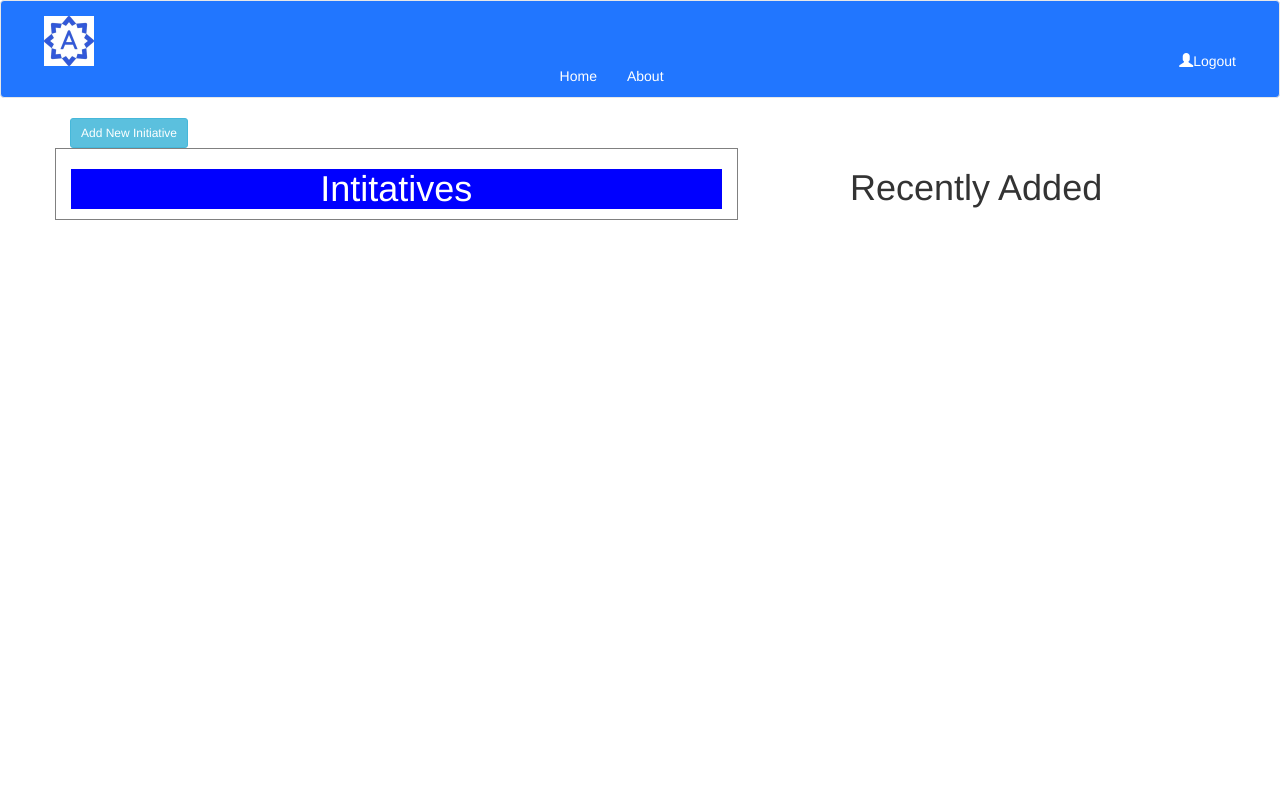
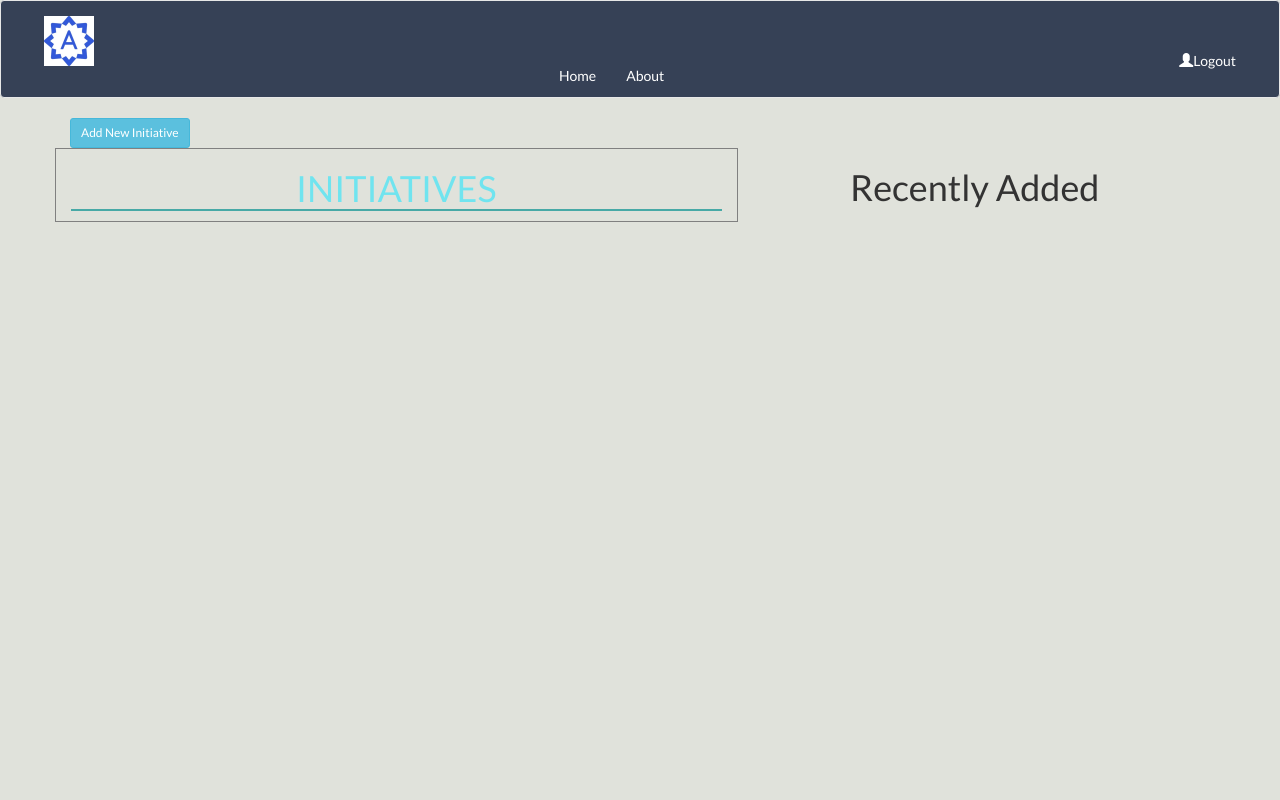
Before and after one commit to rkterungwa16/andela21-teamc-platform-initiative-project, a Node server app: page /andelainitiative in a window 1280 px wide. Run offline with Node 20, Linux system fonts and the light colour scheme; the visitor is signed in with stand-in values (Sample User, id 1); data that the repository does not hold is empty; some libraries are stand-ins or nearby versions.

Commit message:
Improve ui

```diff
--- a/app.js
+++ b/app.js
@@ -18,8 +18,8 @@ const LocalStrategy = require('passport-local');
 
 const app = express();
 
-// mongoose.connect('mongodb://localhost/andela_initiatives');
-mongoose.connect('mongodb://andelainit:andelai@ds143131.mlab.com:43131/andela-initiative')
+ mongoose.connect('mongodb://localhost/andela_initiatives');
+//mongoose.connect('mongodb://andelainit:andelai@ds143131.mlab.com:43131/andela-initiative');
 app.use(bodyParser.urlencoded({ extended: true }));
 app.use(express.static(path.join(__dirname, '/public')));
 app.use(methodOverride('_method'));
--- a/public/styles/auth.css
+++ b/public/styles/auth.css
@@ -17,7 +17,7 @@ body.auth-body {
 
 .navbar {
   height: 7em;
-  background-color: #2176FF;
+  background-color: #364156;
   padding: 0 2em;
 }
 
--- a/public/styles/main.css
+++ b/public/styles/main.css
@@ -1,3 +1,8 @@
+body {
+  background-color: #E0E2DB;
+  font-family: 'Lato', sans-serif;
+
+}
 .img-circle {
   max-height: 10em;
   margin: 0 auto;
@@ -7,8 +12,9 @@
 }
 
 .news-feed .row {
+  background-color: white;
   margin-bottom: 20px;
-  box-shadow: 0 5px 10px 0, 0 11px 21px 0;
+  box-shadow: 0 2px 4px 0, 0 5px 10px 0;
 }
 
 .news-feed .opinion-form {
@@ -19,6 +25,7 @@
   box-shadow: 0 0 0 0;
   padding: 1em;
 }
+
 
 .row.opinion-wrapper .opinion-container {
   border-width: 0 0 1px 0;
@@ -33,3 +40,15 @@
   height: 5px;
   background-color: rgba(0,0,0,0.8);
 }
+
+.news-feed h1, h4.author{
+  border-width: 0 0 2px 0;
+  border-style: solid;
+  border-color: #48A9A6;
+}
+
+h4.author{
+  border-width: 0 0 2px 0;
+  border-style: solid;
+  border-color: #48A9A6;
+}
--- a/routes/auth.js
+++ b/routes/auth.js
@@ -3,8 +3,6 @@ import passport from 'passport';
 import User from '../models/user';
 
 const router = express.Router();
-
-
 
 // ======================
 // AUTH ROUTES
--- a/views/index.ejs
+++ b/views/index.ejs
@@ -7,7 +7,7 @@
         <%- include partials/newInitiative.ejs %>
         <div class="row">
           <div class="col-sm-12 col-md-7 pull-left  news-feed">
-            <h1 style="background-color: blue; color: white;" class="text-center">Intitatives</h1>
+            <h1 class="text-center" style="color: #70E4EF">INITIATIVES</h1>
             <%if(initiatives){%>
             <%initiatives.forEach((initiative)=>{%>
             <div style="padding-bottom: 12px;" class="row">
@@ -15,7 +15,7 @@
                 <h3><strong>
                   <%=initiative.title%></strong>
                 </h3>
-                <h4>By:<em><%=initiative.author.username%></em></h4>
+                <h4 class="author"><strong>Author:</strong><%=initiative.author.username%></h4>
                 <div class="col-md-4">
                   <img src="<%=initiative.image%>" class="img-circle col-sm-12 col-md-10 col-md-offset-1" alt="Intiative Image">
                 </div>
--- a/views/partials/head.ejs
+++ b/views/partials/head.ejs
@@ -7,8 +7,8 @@
     crossorigin="anonymous"></script>
   <link href="/styles/auth.css" rel="stylesheet">
   <link href="/styles/main.css" rel="stylesheet">
+  <link href="https://fonts.googleapis.com/css?family=Lato:300,400" rel="stylesheet">
   <script src="/js/main.js">
-
   </script>
   <script src="/js/editInitiative.js">
 
```
Also changed, not shown: public/images/Crowdsourcing1.jpg (deleted).
